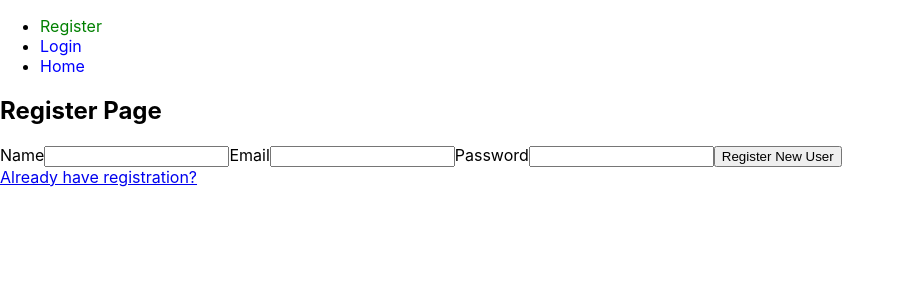
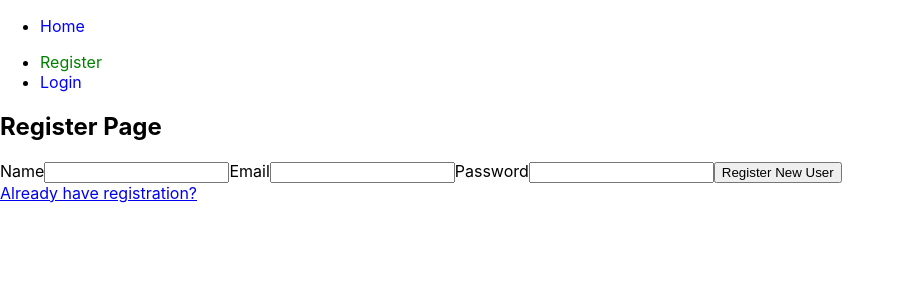
Before and after one commit to Lawyer0901/goit-react-hw-08-phonebook, a React (Create React App) app: page /goit-react-hw-08-phonebook/register in a window 1280 px wide. Shown: the top 300 px of the page, without its empty margins (0-905 px from the left). Built offline with nearby package versions, Linux system fonts and the light colour scheme.

Commit message:
need to fix refresh

```diff
--- a/src/components/ContactList/ContactList.jsx
+++ b/src/components/ContactList/ContactList.jsx
@@ -20,7 +20,7 @@ export function ContactList() {
     dispatch(fetchContacts());
   }, [dispatch]);
 
-  return contacts.length ? (
+  return contacts.length > 0 ? (
     <Wraper>
       <Table>
         <thead>
--- a/src/components/LayOut/LayOut.jsx
+++ b/src/components/LayOut/LayOut.jsx
@@ -5,12 +5,16 @@ import { useSelector } from 'react-redux';
 import { Outlet } from 'react-router-dom';
 import { getIsLogedIn } from 'redux/auth/auth.selectors';
 import { Suspense } from 'react';
+import { HomeNavigation } from 'components/Navigation/HomeNavigation';
 
 export const LayOut = () => {
   const isLogedIn = useSelector(getIsLogedIn);
   return (
     <>
-      <header>{isLogedIn ? <UserNavigation /> : <AuthNavigation />}</header>
+      <header>
+        <HomeNavigation />
+        {isLogedIn ? <UserNavigation /> : <AuthNavigation />}
+      </header>
       <main>
         <Suspense fallback={null}>
           <Outlet />
--- a/src/components/Navigation/AuthNavigation.jsx
+++ b/src/components/Navigation/AuthNavigation.jsx
@@ -1,9 +1,6 @@
-import { useSelector } from 'react-redux';
 import { StyledLink } from './Navigation.styled';
-import { getIsLogedIn } from 'redux/auth/auth.selectors';
 
 export const AuthNavigation = () => {
-  const isLogedIn = useSelector(getIsLogedIn);
   return (
     <nav>
       <ul>
@@ -13,14 +10,6 @@ export const AuthNavigation = () => {
         <li>
           <StyledLink to="login">Login</StyledLink>
         </li>
-        <li>
-          <StyledLink to="/home">Home</StyledLink>
-        </li>
-        {isLogedIn && (
-          <li>
-            <StyledLink to="/contacts">Contacts</StyledLink>
-          </li>
-        )}
       </ul>
     </nav>
   );
--- /dev/null
+++ b/src/components/Navigation/HomeNavigation.jsx
@@ -0,0 +1,21 @@
+import { useSelector } from 'react-redux';
+import { StyledLink } from './Navigation.styled';
+import { getIsLogedIn } from 'redux/auth/auth.selectors';
+
+export const HomeNavigation = () => {
+  const isLogedIn = useSelector(getIsLogedIn);
+  return (
+    <nav>
+      <ul>
+        <li>
+          <StyledLink to="/home">Home</StyledLink>
+        </li>
+        {isLogedIn && (
+          <li>
+            <StyledLink to="/contacts">Contacts</StyledLink>
+          </li>
+        )}
+      </ul>
+    </nav>
+  );
+};
```
